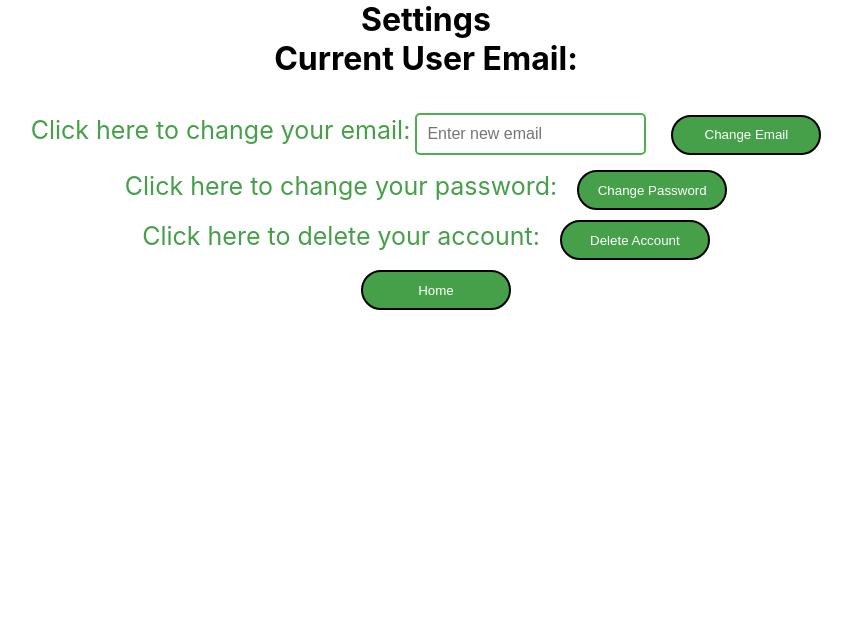
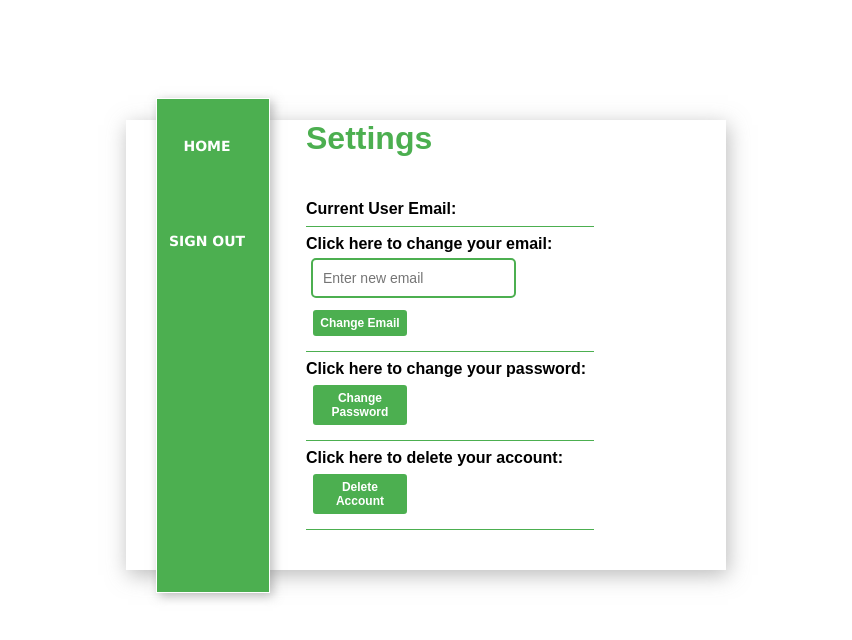
Before and after one commit to WVU-CS230-2024-01-Group03/PlotNPlant, a React (Create React App) app in the folder client/: page /usersettings in a window 1280 px wide. Shown: the top 640 px of the page, without its empty margins (214-1066 px from the left). Built offline with nearby package versions, Linux system fonts and the light colour scheme; no server answers; the database is empty.

Commit message:
Settings page updated

```diff
--- a/client/src/Components/Home.css
+++ b/client/src/Components/Home.css
@@ -55,46 +55,6 @@
 }
 .btn:hover::after{
   transform: scale(1, 1);
-}
-
-.reset-password-container{
-  color: #45a049;
-  font-size: 25px;
-  display: flex;
-  align-items: center;
-  justify-content: center;
-  margin-bottom: 10px;
-}
-.reset-password-button{
-  margin-left: 20px;
-  height: 40px;
-  width: 150px;
-  color: white;
-  border: 2px solid black;
-  border-radius: 40px;
-  background-color: #45a049;
-  cursor: pointer;
-}
-.current-user-email{
-  margin-bottom: 30px;
-}
-.delete-account-container{
-  color: #45a049;
-  font-size: 25px;
-  display: flex;
-  align-items: center;
-  justify-content: center;
-  margin-bottom: 10px;
-}
-.delete-account-button{
-  margin-left: 20px;
-  height: 40px;
-  width: 150px;
-  color: white;
-  border: 2px solid black;
-  border-radius: 40px;
-  background-color: #45a049;
-  cursor: pointer;
 }
 
 h3{
--- a/client/src/Components/Styles.css
+++ b/client/src/Components/Styles.css
@@ -154,3 +154,127 @@
   height: 100vh;
   width: 150vh;
 }
+
+.wrap {
+  text-align: left;
+  background: white;
+  width: 600px;
+  height: 450px;
+  margin: 0 auto;
+  position: relative;
+  margin-top: 20%;
+  box-shadow: 2px 5px 20px
+  rgba(119,119,119,.5);
+}
+
+.wrap p{
+  border: 0;
+  border-bottom: 1px solid #4caf50;
+  width: 80%;
+  font-family: 'montserrat', sans-serif;
+  font-size: 1.0rem;
+  font-weight: bold;
+  padding: 8px 0;
+}
+
+.leftbox {
+  float: left;
+  top: -5%;
+  left: 5%;
+  position: absolute;
+  width: 19%;
+  height: 110%;
+  background: #4caf50;
+  box-shadow: 3px 3px 10px
+  rgba(119,119,119,.5);
+  border: .1em solid #fff;
+}
+
+/*logout and settings button*/
+.click {
+  position: relative;
+  background: none;
+  color: rgb(255, 255, 255);
+  padding: 0;
+  margin: 30px;
+  margin-left: auto;
+  width: 100px;
+  height: 35px;
+  font-family: Verdana, Geneva, Tahoma, sans-serif;
+  font-size: 14px;
+  font-weight: bold;
+  text-transform: uppercase;
+  border: none;
+  outline: none;
+}
+.click::after{
+  content: '';
+  position: absolute;
+  width: 100%;
+  height: 0.175rem;
+  background: white;
+  left: 0;
+  bottom:0;
+  transform: scale(0, 1);
+  transform-origin: 0% 100%;
+  transition: transform 0.3s ease;
+}
+.click:hover::after{
+  transform: scale(1, 1);
+}
+
+.rightbox h1{
+  font-family: "Montserrat", sans-serif;
+  color: #4caf50;
+  font-size: 2.0 rem;
+  margin-top: 40px;
+  margin-bottom: 35px;
+
+}
+
+.rightbox {
+  width: 60%;
+  margin-left: 30%;
+
+}
+
+.input-txt {
+  margin: 5px;
+  padding: 10px;
+  font-size: 14px;
+  border: 2px solid #4caf50;
+  border-radius: 5px;
+  transition: border-color 0.3s;
+}
+
+.input-txt:focus {
+  outline: none;
+  border-color: #45a049;
+}
+
+.bttn {
+  display: inline-block;
+  width: 34%;
+  padding: 6px 6px;
+  margin: 5px;
+  font-size: 12px;
+  font-weight: bold;
+  text-align: center;
+  text-decoration: none;
+  color: #ffffff;
+  background-color: #4caf50;
+  border: 2px solid #ffffff;
+  border-radius: 5px;
+  cursor: pointer;
+  transition: background-color 0.3s, color 0.3s, border-color 0.3s;
+}
+
+.bttn:hover {
+  background-color: #45a049;
+  border-color: #45a049;
+}
+
+.bttn:focus {
+  outline: none;
+  box-shadow: 0 0 0 2px #4caf50;
+}
--- a/client/src/Components/UserSettings.jsx
+++ b/client/src/Components/UserSettings.jsx
@@ -81,24 +81,38 @@ function UserSettings() {
       });
   };
   return (
-    <div>
+
+  <div class="wrap">
+    <div class="leftbox">
+    <h1>
+        <Link to="/homepage">
+          <button className="click reset-password-button">Home</button>
+        </Link>
+        </h1>
+        <h2>
+        <Link to="/">
+          <button className="click sign-out-button">Sign Out</button>
+        </Link>
+        </h2>
+      </div>
+      <div class="rightbox">
       <h1>Settings</h1>
       <div className="current-user-email">
-        <h1>Current User Email: {currentUser}</h1>
+        <p>Current User Email: {currentUser}</p>
       </div>
       <div className="reset-password-container">
         <p>
           Click here to change your email:
           <input
             type="email"
-            className="text-input"
+            className="input-txt"
             placeholder="Enter new email"
             value={newEmail}
             onChange={(e) => setNewEmail(e.target.value)}
           />
           <Link to="/">
             <button
-              className="reset-password-button"
+              className="bttn reset-password-button"
               onClick={handleChangeEmail}
             >
               Change Email
@@ -110,7 +124,7 @@ function UserSettings() {
         <p>
           Click here to change your password:
           <button
-            className="reset-password-button"
+            className="bttn reset-password-button"
             onClick={handleChangePassword}
           >
             Change Password
@@ -121,17 +135,16 @@ function UserSettings() {
         <p>
           Click here to delete your account:
           <button
-            className="delete-account-button"
+            className="bttn delete-account-button"
             onClick={handleDeleteAccount}
           >
             Delete Account
           </button>
         </p>
       </div>
-      <Link to="/homepage">
-        <button className="reset-password-button">Home</button>
-      </Link>
     </div>
+  </div>
+
   );
 }
 
```
